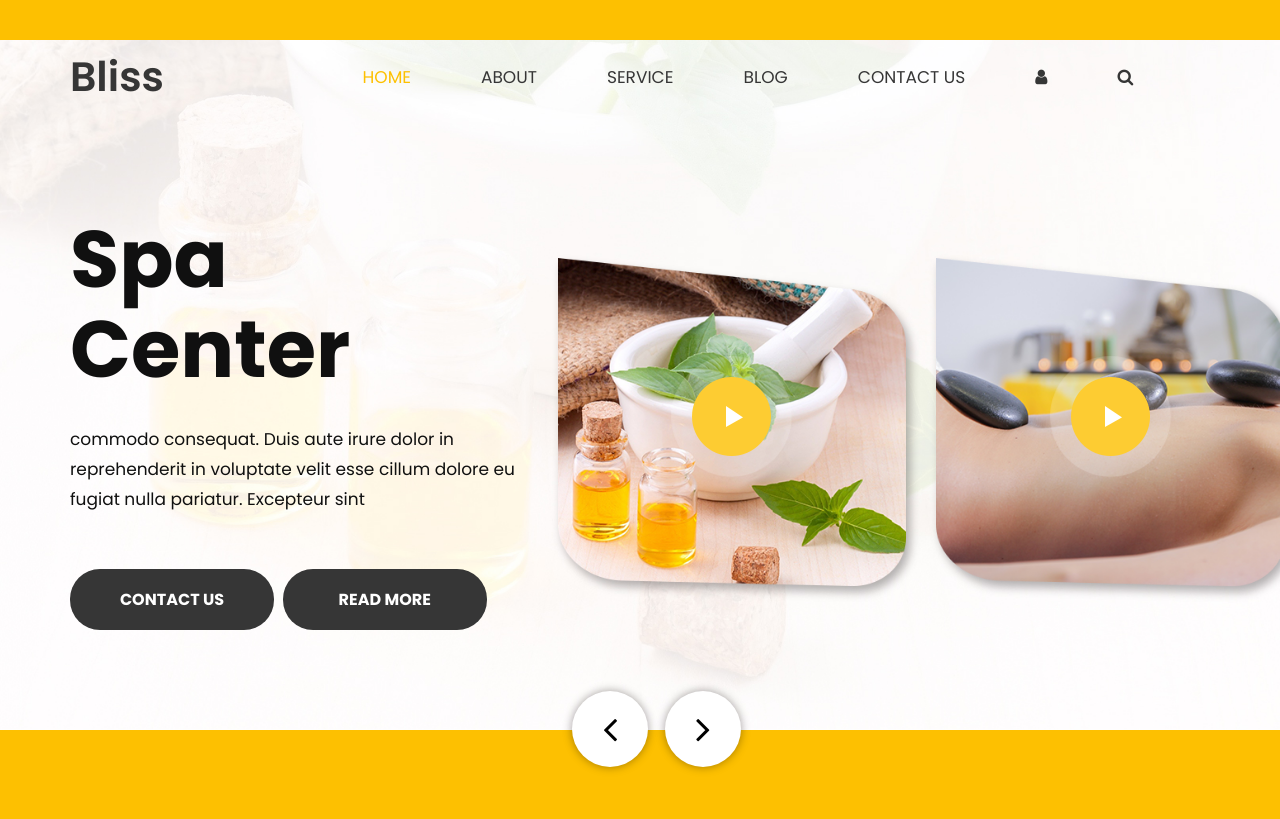
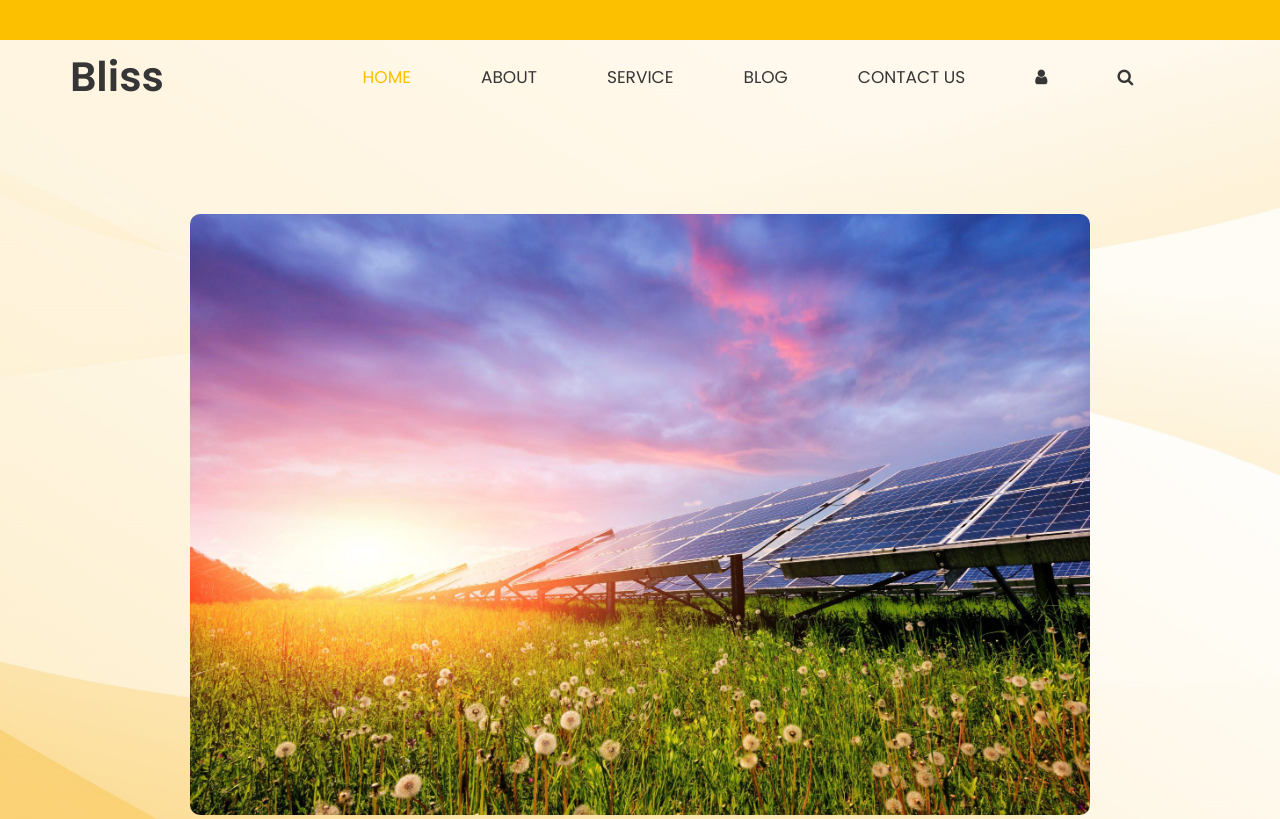
Before and after one commit to AkashKMathew/SolarRoot, a plain HTML site: page index.html in a window 1280 px wide. Shown: the top 819 px of the page. Drawn offline with nearby package versions, Linux system fonts and the light colour scheme.

Commit message:
sliding updated

```diff
--- a/css/style.css
+++ b/css/style.css
@@ -432,7 +432,7 @@ button {
 /** banner section **/
 
 .full_bg {
-    background: url(../images/banner.jpg);
+    background: url(../images/bg.jpg);
     height: 100vh;
     background-repeat: no-repeat;
     background-position: center;
--- a/index.html
+++ b/index.html
@@ -81,35 +81,8 @@
                   <div class="carousel-item active">
                      <div class="container">
                         <div class="carousel-caption relative">
-                           <div class="row d_flex">
-                              <div class="col-md-5">
-                                 <div class="creative">
-                                    <h1>Spa <br>Center </h1>
-                                    <p>commodo consequat. Duis aute irure dolor in reprehenderit in voluptate velit esse cillum dolore eu fugiat nulla pariatur. Excepteur sint</p>
-                                    <a class="read_more" href="Javascript:void(0)">Contact us</a>
-                                    <a class="read_more" href="Javascript:void(0)">Read More</a>
-                                 </div>
-                              </div>
-                              <div class="col-md-7">
-                                 <div class="row mar_right">
-                                    <div class="col-md-6">
-                                       <div class="agency">
-                                          <figure><img src="images/img1.png" alt="#"/></figure>
-                                          <div class="play_icon">
-                                             <a class="play-btn" href="javascript:void(0)"><img src="images/play_icon.png"></a>
-                                          </div>
-                                       </div>
-                                    </div>
-                                    <div class="col-md-6">
-                                       <div class="agency">
-                                          <figure><img src="images/img2.png" alt="#"/></figure>
-                                          <div class="play_icon">
-                                             <a class="play-btn" href="javascript:void(0)"><img src="images/play_icon.png"></a>
-                                          </div>
-                                       </div>
-                                    </div>
-                                 </div>
-                              </div>
+                           <div>
+                              <img src="images/solar.jpeg" width="900px" alt="solar_plant_photo1"  style="border-radius: 10px;"/>
                            </div>
                         </div>
                      </div>
@@ -117,36 +90,10 @@
                   <!-- second slide -->
                   <div class="carousel-item">
                      <div class="container">
+
                         <div class="carousel-caption relative">
-                           <div class="row d_flex">
-                              <div class="col-md-5">
-                                 <div class="creative">
-                                    <h1>Spa <br>Center </h1>
-                                    <p>commodo consequat. Duis aute irure dolor in reprehenderit in voluptate velit esse cillum dolore eu fugiat nulla pariatur. Excepteur sint</p>
-                                    <a class="read_more" href="Javascript:void(0)">Contact us</a>
-                                    <a class="read_more" href="Javascript:void(0)">Read More</a>
-                                 </div>
-                              </div>
-                              <div class="col-md-7">
-                                 <div class="row mar_right">
-                                    <div class="col-md-6">
-                                       <div class="agency">
-                                          <figure><img src="images/img1.png" alt="#"/></figure>
-                                          <div class="play_icon">
-                                             <a class="play-btn" href="javascript:void(0)"><img src="images/play_icon.png"></a>
-                                          </div>
-                                       </div>
-                                    </div>
-                                    <div class="col-md-6">
-                                       <div class="agency">
-                                          <figure><img src="images/img2.png" alt="#"/></figure>
-                                          <div class="play_icon">
-                                             <a class="play-btn" href="javascript:void(0)"><img src="images/play_icon.png"></a>
-                                          </div>
-                                       </div>
-                                    </div>
-                                 </div>
-                              </div>
+                           <div >
+                              <img src="images/solar1.webp" width="900px" alt="solar_plant_photo2" style="border-radius: 10px;"/>
                            </div>
                         </div>
                      </div>
@@ -155,35 +102,8 @@
                   <div class="carousel-item">
                      <div class="container">
                         <div class="carousel-caption relative">
-                           <div class="row d_flex">
-                              <div class="col-md-5">
-                                 <div class="creative">
-                                    <h1>Spa <br>Center </h1>
-                                    <p>commodo consequat. Duis aute irure dolor in reprehenderit in voluptate velit esse cillum dolore eu fugiat nulla pariatur. Excepteur sint</p>
-                                    <a class="read_more" href="Javascript:void(0)">Contact us</a>
-                                    <a class="read_more" href="Javascript:void(0)">Read More</a>
-                                 </div>
-                              </div>
-                              <div class="col-md-7">
-                                 <div class="row mar_right">
-                                    <div class="col-md-6">
-                                       <div class="agency">
-                                          <figure><img src="images/img1.png" alt="#"/></figure>
-                                          <div class="play_icon">
-                                             <a class="play-btn" href="javascript:void(0)"><img src="images/play_icon.png"></a>
-                                          </div>
-                                       </div>
-                                    </div>
-                                    <div class="col-md-6">
-                                       <div class="agency">
-                                          <figure><img src="images/img2.png" alt="#"/></figure>
-                                          <div class="play_icon">
-                                             <a class="play-btn" href="javascript:void(0)"><img src="images/play_icon.png"></a>
-                                          </div>
-                                       </div>
-                                    </div>
-                                 </div>
-                              </div>
+                           <div style="padding-bottom: 53.7px; padding-top: 40px;">
+                              <img src="images/solar2.jpg" width="900px"  alt="solar_plant_photo3" style="border-radius: 10px;"/>
                            </div>
                         </div>
                      </div>
```
Also changed, not shown: images/bg.jpg (added), images/solar.jpeg (added), images/solar1.webp (added), 1 other file.
